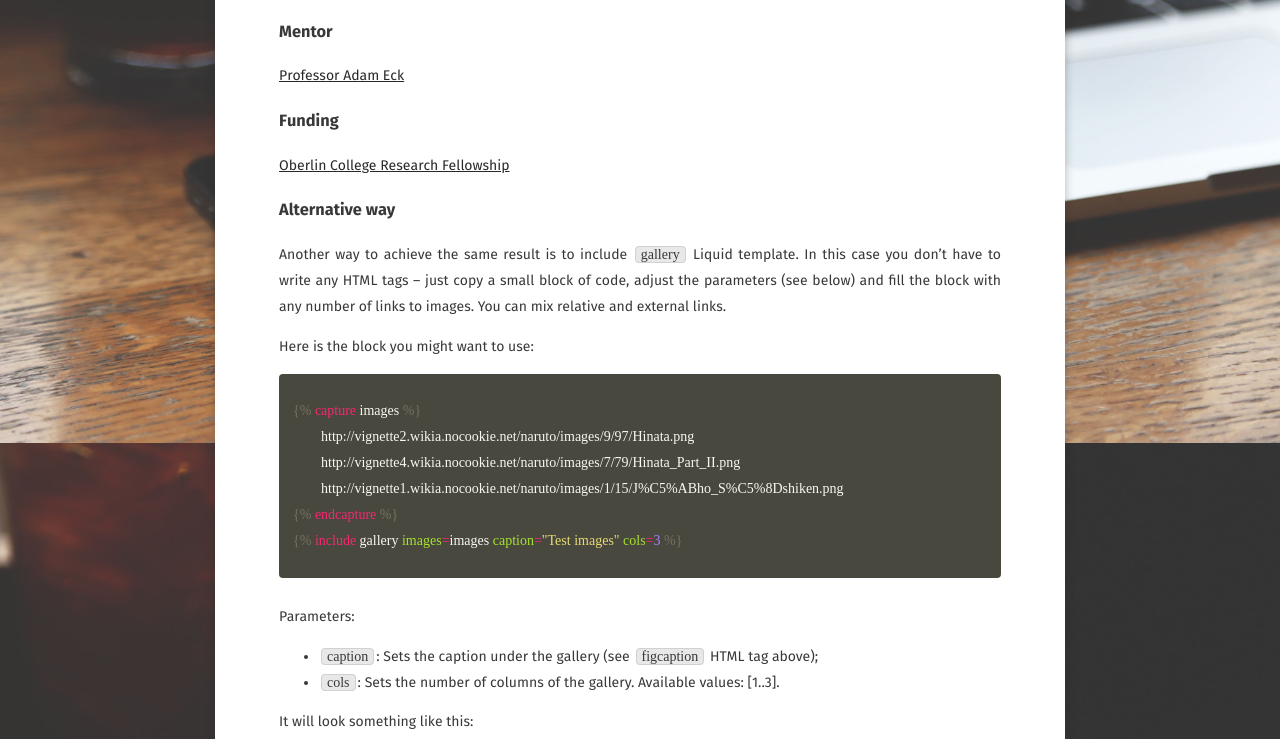
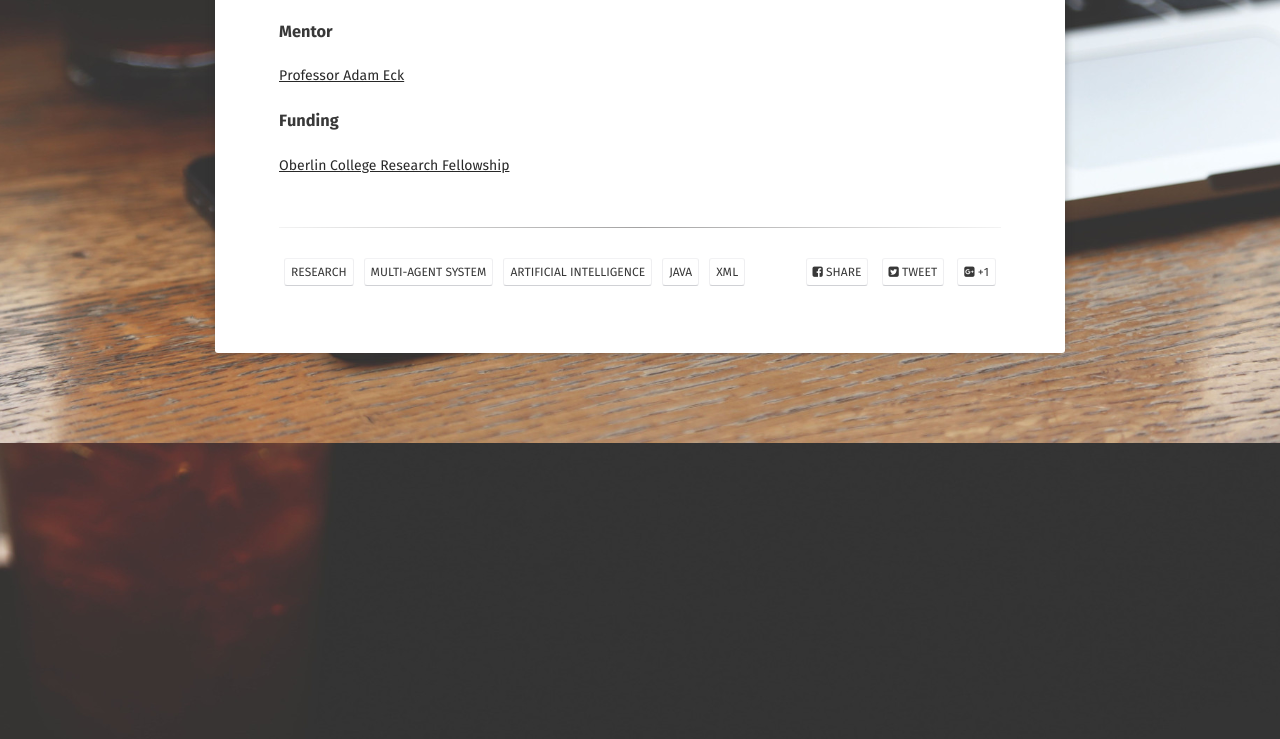
Before and after one commit to ai-xiaihai/ai-xiaihai.github.io, a Jekyll site: the page built from _posts/2017-05-31-Summer-Research.md, in a window 1280 px wide and 1400 px high, scrolled down 1080 px. Shown: the part 277-1016 px from the top of the window. Built offline with Jekyll 4.4.1, drawn with Linux system fonts in a browser that asks for light colours; some web fonts are replaced; some of the changed text lies outside the part shown; grey boxes are pictures that could not be loaded.

Commit message:
Modify 404, README, homepage, summer research

```diff
--- a/404.html
+++ b/404.html
@@ -4,5 +4,5 @@ title: "404"
 permalink: /404
 comments: false
 ---
-<p>There doesn't appear to be anything here. Sorry about that.</p>
-<p>If you've followed a link expecting something to be here, you can <a href="mailto:{{ site.email }}?subject=Page%20not%20found">contact me</a>.</p>
+<p>You can <a href="mailto:{{ site.email }}?subject=Page%20not%20found">email me</a> about the problem you encountered.</p>
+<p>Or, you can look at other things on this <a href="{{ site.url }}/">site</a>.</p>
--- a/_layouts/home.html
+++ b/_layouts/home.html
@@ -36,10 +36,10 @@ layout: compress
                          Overview
                          </a>
                          <a class="btn zoombtn" href="{{ site.url }}/posts">
-                         Experiences
+                         Experience
                          </a>
                          <a class="btn zoombtn" href="{{ site.url }}/tags">
-                         Tags
+                         Skill
                          </a>
                  </h3>
             </div>
--- a/_posts/2017-07-31-Summer-Research.md
+++ b/_posts/2017-05-31-Summer-Research.md
@@ -1,9 +1,9 @@
 ---
 layout: post
 title: "Multi-agent Simulation & Dynamic Ride-sharing (Summer Research 2017)"
-date: 2017-07-31
+date: 2017-05-31
 excerpt: "With the mentorship of Prof. Adam Eck, I conducted to research to investigate the relationship between dynamic ride-sharing (e.g., Uber) and traffic congestion using multi-agent simulation (MATSim)."
-tags: [research, oberlin]
+tags: [Research, Multi-Agent System, Artificial Intelligence, Java, XML]
 comments: false
 ---
 
@@ -17,7 +17,7 @@ The use of ride-sharing services for transportation have seen explosive growth i
 
 ### Poster
 <figure>
-	<a href="http://farm9.staticflickr.com/8426/7758832526_cc8f681e48_b.jpg"><img src="http://farm9.staticflickr.com/8426/7758832526_cc8f681e48_c.jpg"></a>
+	<a href="/assets/img/posts/poster17.pdf"><img src="/assets/img/posts/poster17.pdf"></a>
 </figure>
 
 ### Mentor
@@ -25,37 +25,3 @@ The use of ride-sharing services for transportation have seen explosive growth i
 
 ### Funding
 <a href="https://www.oberlin.edu/undergraduate-research/our-fellowships/oberlin-college-research-fellowship">Oberlin College Research Fellowship</a>
-
-### Alternative way
-
-Another way to achieve the same result is to include `gallery` Liquid template. In this case you
-don't have to write any HTML tags – just copy a small block of code, adjust the parameters (see below)
-and fill the block with any number of links to images. You can mix relative and external links.
-
-Here is the block you might want to use:
-
-{% highlight liquid %}
-{% raw %}
-{% capture images %}
-	http://vignette2.wikia.nocookie.net/naruto/images/9/97/Hinata.png
-	http://vignette4.wikia.nocookie.net/naruto/images/7/79/Hinata_Part_II.png
-	http://vignette1.wikia.nocookie.net/naruto/images/1/15/J%C5%ABho_S%C5%8Dshiken.png
-{% endcapture %}
-{% include gallery images=images caption="Test images" cols=3 %}
-{% endraw %}
-{% endhighlight %}
-
-Parameters:
-
-- `caption`: Sets the caption under the gallery (see `figcaption` HTML tag above);
-- `cols`: Sets the number of columns of the gallery.
-Available values: [1..3].
-
-It will look something like this:
-
-{% capture images %}
-	http://vignette2.wikia.nocookie.net/naruto/images/9/97/Hinata.png
-	http://vignette4.wikia.nocookie.net/naruto/images/7/79/Hinata_Part_II.png
-	http://vignette1.wikia.nocookie.net/naruto/images/1/15/J%C5%ABho_S%C5%8Dshiken.png
-{% endcapture %}
-{% include gallery images=images caption="Test images" cols=3 %}
```
Also changed, not shown: about/index.md (+3 -3 lines), README.md, 1 other file.
